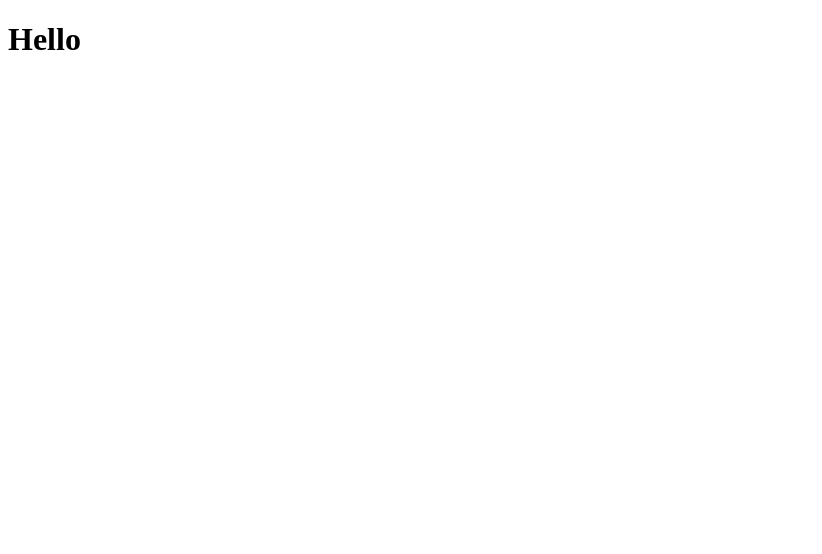
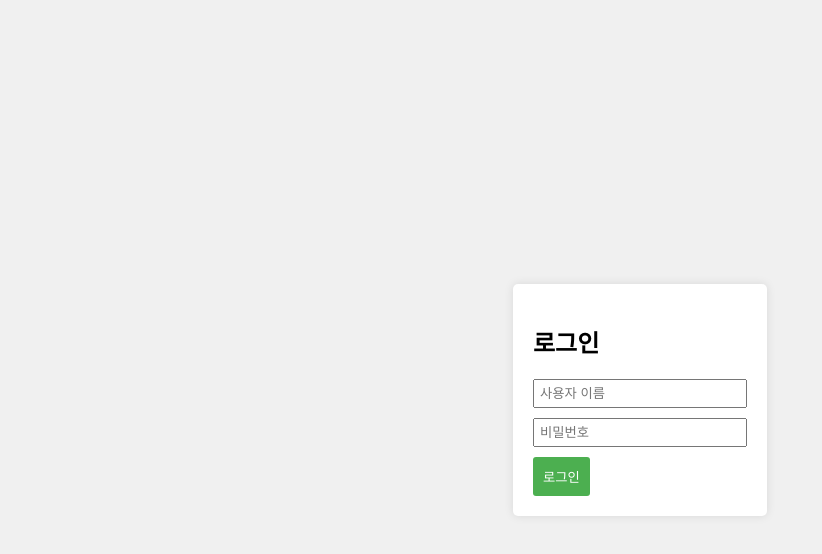
Before and after one commit to songnanji/CursorAI, a plain HTML site: page index.html in a window 1280 px wide. Shown: the whole page, without its empty margins (0-822 px from the left). Drawn offline with Linux system fonts and the light colour scheme.

Commit message:
first commit

```diff
--- a/index.html
+++ b/index.html
@@ -3,9 +3,47 @@
 <head>
     <meta charset="UTF-8">
     <meta name="viewport" content="width=device-width, initial-scale=1.0">
-    <title>Document</title>
+    <title>로그인 페이지</title>
+    <style>
+        body {
+            font-family: Arial, sans-serif;
+            display: flex;
+            justify-content: center;
+            align-items: center;
+            height: 100vh;
+            margin: 0;
+            background-color: #f0f0f0;
+        }
+        .login-form {
+            background-color: white;
+            padding: 20px;
+            border-radius: 5px;
+            box-shadow: 0 0 10px rgba(0,0,0,0.1);
+        }
+        input {
+            display: block;
+            margin: 10px 0;
+            padding: 5px;
+            width: 200px;
+        }
+        button {
+            background-color: #4CAF50;
+            color: white;
+            padding: 10px;
+            border: none;
+            border-radius: 3px;
+            cursor: pointer;
+        }
+    </style>
 </head>
 <body>
-    <h1>Hello</h1>
+    <div class="login-form">
+        <h2>로그인</h2>
+        <form>
+            <input type="text" placeholder="사용자 이름" required>
+            <input type="password" placeholder="비밀번호" required>
+            <button type="submit">로그인</button>
+        </form>
+    </div>
 </body>
 </html>
```
